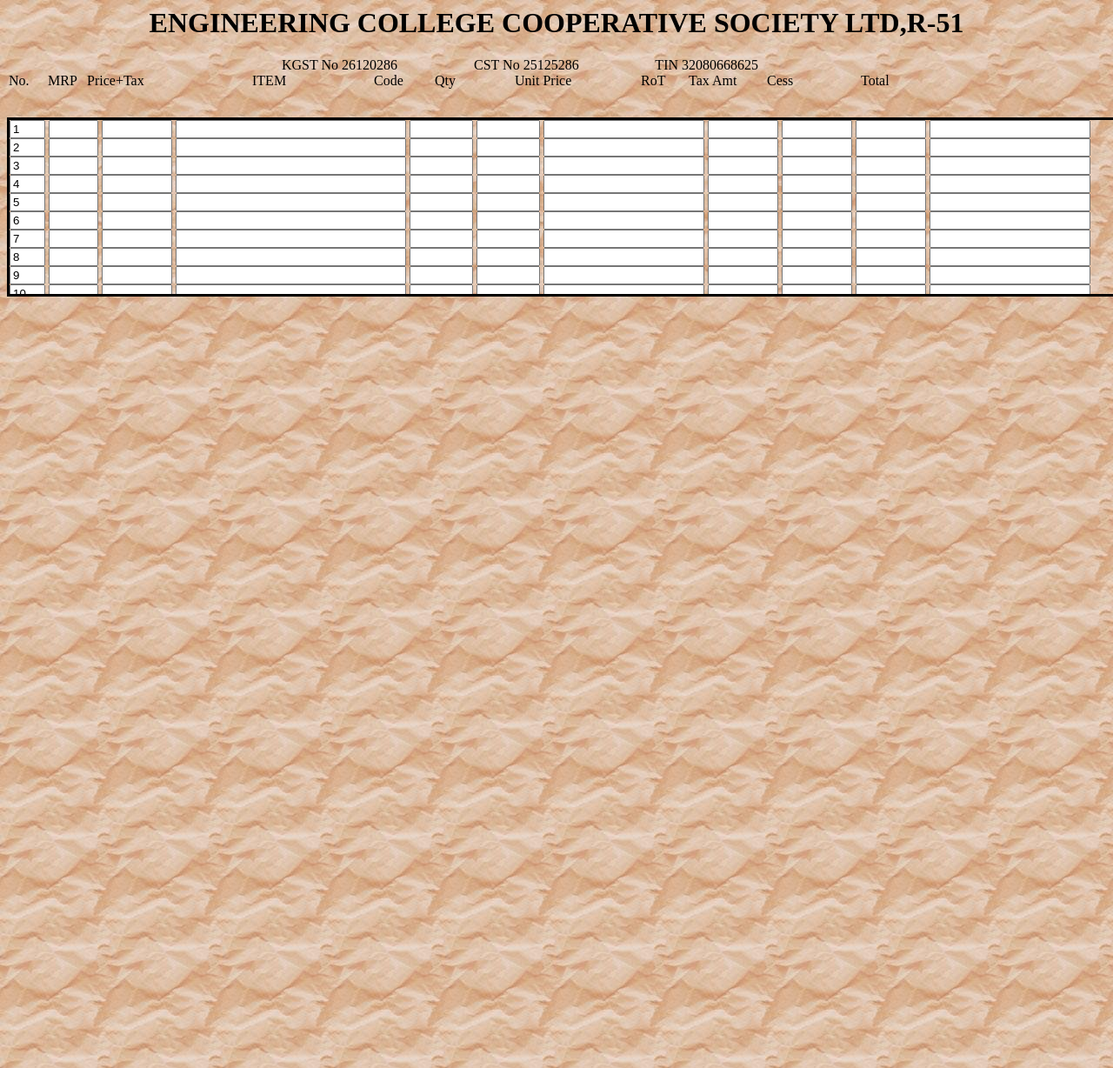
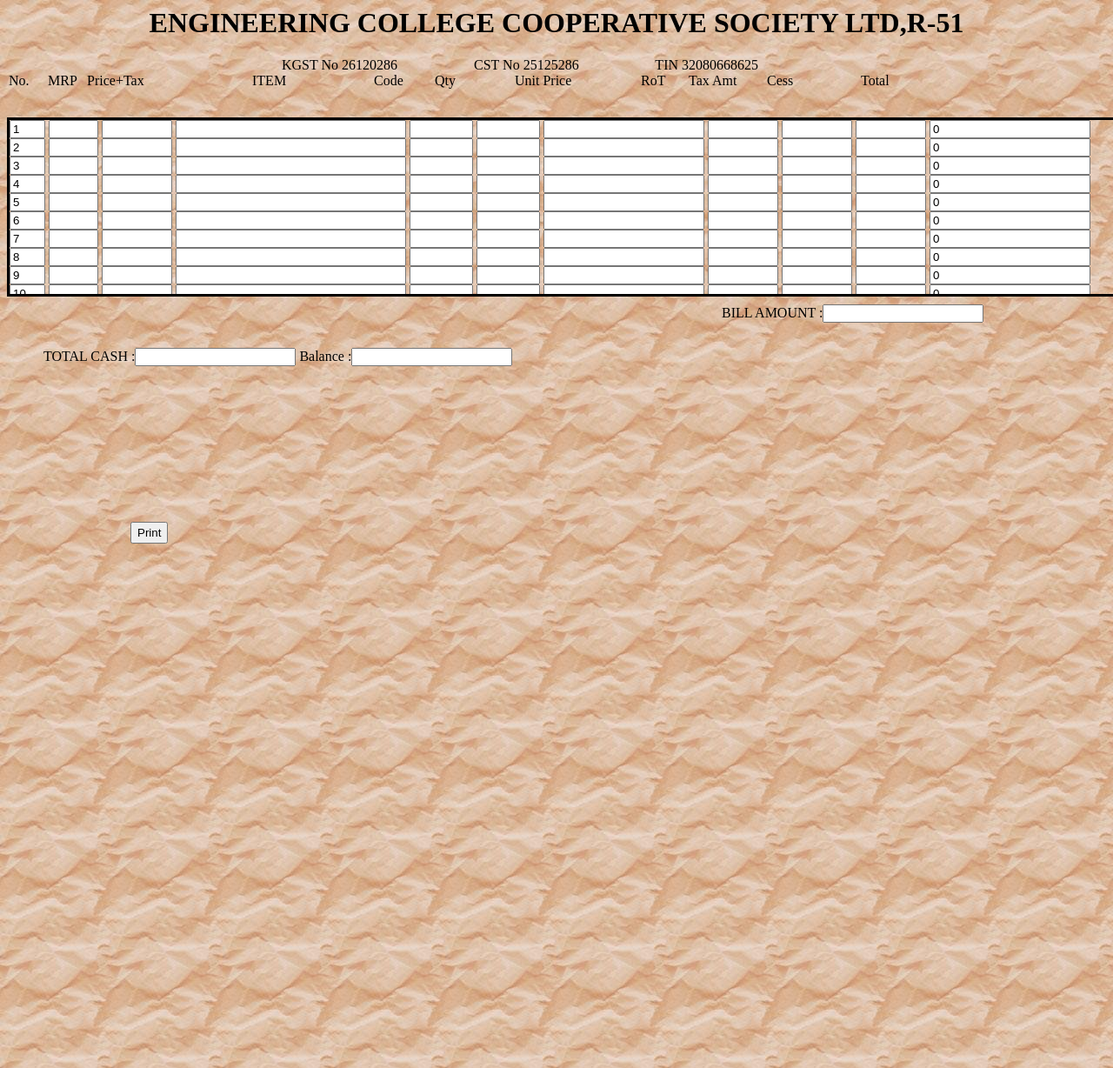
Before and after one commit to rajeevs1992/BillingSystem, a PHP site: page /views/bill.php in a window 1280 px wide. Shown: the top 1228 px of the page at 87% size. Run offline with PHP 8.4, Linux system fonts and the light colour scheme.

Commit message:
pre push changes

```diff
--- a/views/bill.php
+++ b/views/bill.php
@@ -1,8 +1,4 @@
 <html>
-
-
-
-
 <script type="text/javascript">
 function populate(count,code)
 {
@@ -35,41 +31,32 @@ xmlhttp.onreadystatechange=function()
 xmlhttp.open("GET","../controllers/billComplete.php?code="+code,true);
 xmlhttp.send();
 }
-
 function calculate(count,qty)
 {
+
 	var total=document.getElementById("PplusT"+count).value * qty;
 	document.getElementById("total"+count).value=total;
    	var unit=document.getElementById("unitPrice"+count).value;
    	var rot=document.getElementById("rateOfTax"+count).value;
    	document.getElementById("taxAmt"+count).value=unit*rot/100;
    	document.getElementById("cess"+count).value=unit*rot*.01/100;
-//	var i=0;
-//	var sum=0;
-//	var temp;
-//	for(i=1;i<51;i++)
-//	{
-//		temp=document.getElementById("total"+i).value;
-//		document.write('total'+i);
-//		sum=parseFloat(sum)+temp;
-//	}
-//	document.getElementById("total").value=sum;
-
+	var i=0;
+	var sum=0;
+	var temp;
+	for(i=1;i<51;i++)
+	{
+		temp=parseFloat(document.getElementById("total"+i).value);
+		sum=sum+temp;
+	}
+	document.getElementById("total").value=sum;
 }
-
-
 </script>
-
-
-
 
 <?php
 	require_once("$_SERVER[DOCUMENT_ROOT]/classes/common.php");
 	$page=new page("ENGINEERING COLLEGE COOPERATIVE SOCIETY LTD,R-51");
 	$spaces="&nbsp;&nbsp;&nbsp;&nbsp;&nbsp;&nbsp;&nbsp;&nbsp;&nbsp;&nbsp;
 	&nbsp;&nbsp;&nbsp;&nbsp;&nbsp;&nbsp;&nbsp;&nbsp;&nbsp;&nbsp;";
-
-
 	echo "
 	<div align=center>
 	KGST No 26120286$spaces CST No 25125286$spaces TIN 32080668625$spaces
@@ -97,7 +84,7 @@ function calculate(count,qty)
 	";
 	for($i=1;$i<51;$i++)
 	{
-		echo "<input type=text tabindex=-1 value=$i readonly size=2>\n";
+		echo "<input type=text tabindex=-1 id=n$i value=$i readonly size=2>\n";
 		echo "<input type=text tabindex=-1 id='mrp$i' readonly size=4>\n";
 		echo "<input type=text tabindex=-1 id='PplusT$i' readonly size=7>\n";
 		echo "<input type=text tabindex=-1 id=name$i readonly size=30>\n";
@@ -107,15 +94,19 @@ function calculate(count,qty)
 		echo "<input type=text tabindex=-1 id=rateOfTax$i size=7 readonly>\n";
 		echo "<input type=text tabindex=-1 id=taxAmt$i size=7 readonly>\n";
 		echo "<input type=text tabindex=-1 id=cess$i size=7 readonly>\n";
-		echo "<input type=text tabindex=-1 id=total$i name=total$i readonly><br>\n";
+		echo "<input type=text tabindex=-1 id=total$i name=total$i value=0 readonly><br>\n";
 
 	}
-/*	echo "
+	echo "
 	</div>
-	<div style='top:400;left:100;position:absolute;'>
-	BILL AMOUNT :<input type=text id=total name=total>
+	<div style='top:350;left:830;position:absolute;'>
+	BILL AMOUNT :<input type=text id=total name=total readonly>
+	</div>
+	<div style='top:400;left:50;position:absolute;'>
+	TOTAL CASH :<input type=text id=cash onchange=\"document.getElementById('bal').value=(parseFloat(document.getElementById('total').value) - getElementById('cash').value)*-1;\">
+	Balance    :<input type=text id=bal readonly>
 	</div>
 	<input type=submit value='Print' style='top:600px;left:150px;position:absolute;height:25px'>
 	</form>
-	</body>";*/
+	</body>";
 ?>
```
